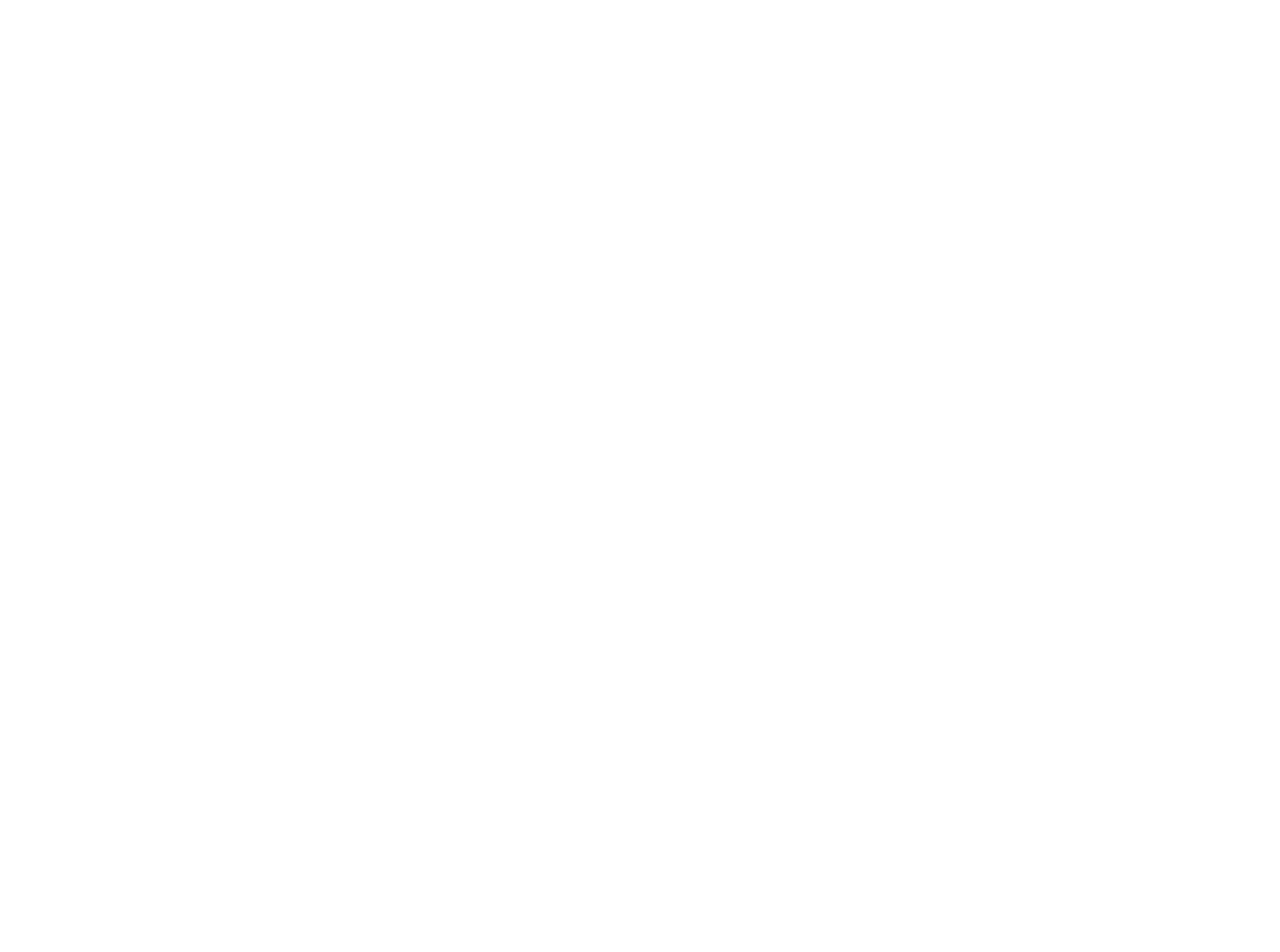
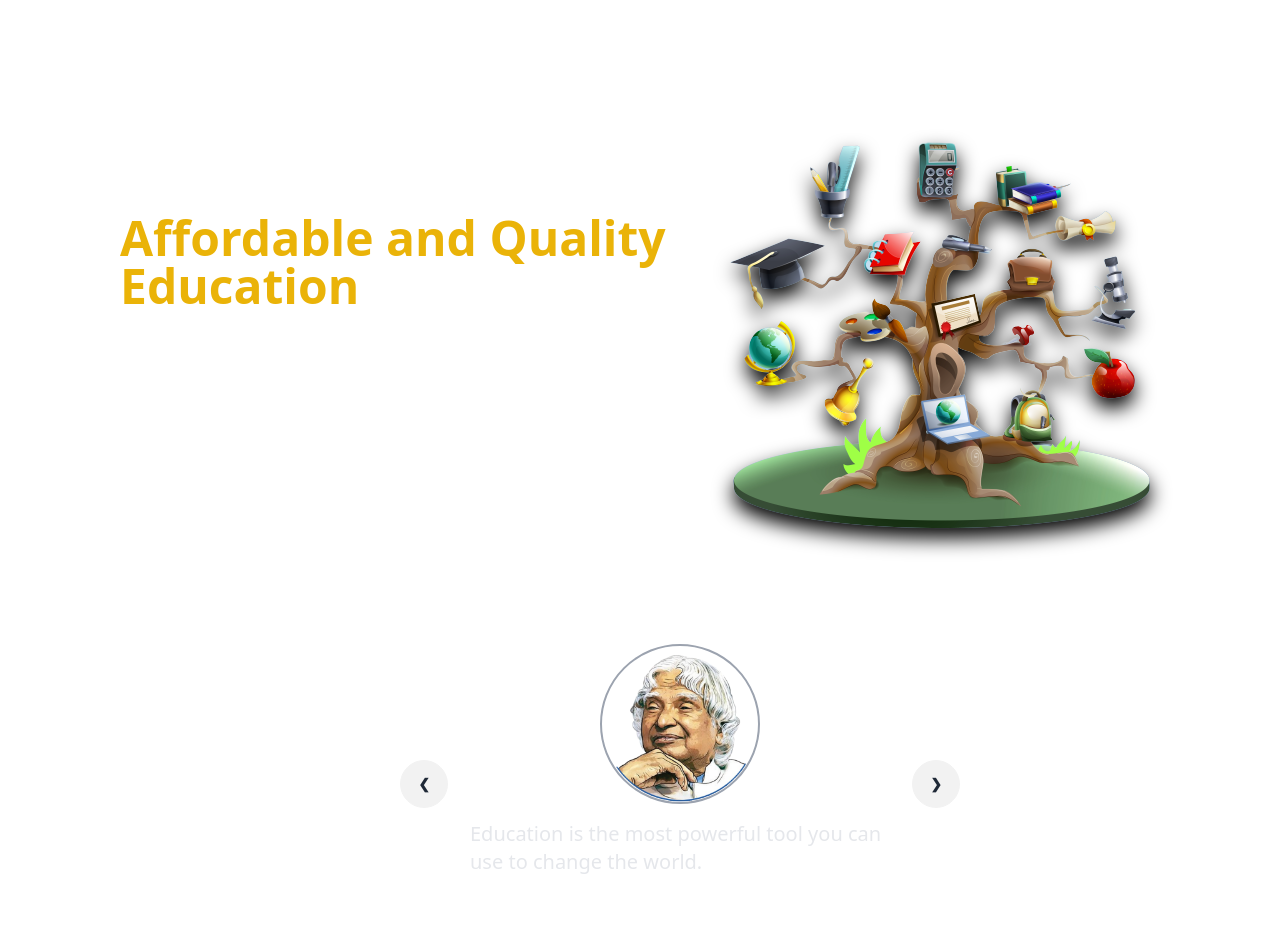
Before and after one commit to Nancy-2310/lms-frontend, a React (Vite) app: page /about in a window 1280 px wide. Before the commit this address had no page. Shown: the top 952 px of the page. Before the commit the page ends 800 px from the top, so only its background shows below. Built offline with nearby package versions, Linux system fonts and the light colour scheme.

Commit message:
Added About us page and fixed sidebar login signup button

```diff
--- a/src/App.jsx
+++ b/src/App.jsx
@@ -4,6 +4,7 @@
 import { Routes } from 'react-router-dom'
 import { Route } from 'react-router-dom';
 
+import AboutUs from "./Pages/AboutUs";
 import HomePage from './Pages/HomePage';
 function App() {
 
@@ -12,6 +13,7 @@
     <>
       <Routes>
         <Route path="/" element={<HomePage />} ></Route>
+        <Route path="/about" element={<AboutUs />} />
       </Routes>
     </>
   )
--- a/src/Layouts/HomeLayout.jsx
+++ b/src/Layouts/HomeLayout.jsx
@@ -51,7 +51,7 @@
             <div  className="drawer-side w-0">
                 <label htmlFor="my-drawer" className="drawer-overlay">
                 </label>
-                <ul className="menu p-4 w-48 sm:w-80 bg-base-100 text-base-content relative">
+                <ul className="menu p-4 w-48 h-[100%] sm:w-80 bg-base-100 text-base-content relative">
                     <li className="w-fit absolute right-2 z-50">
                         <button onClick={hideDrawer}>
                             <AiFillCloseCircle size={24} />
@@ -76,11 +76,11 @@
                     </li>
 
                     <li>
-                        <Link to="/about">About Us</Link>
+                        <Link to={"/about"}>About Us</Link>
                     </li>
 
                     {!isLoggedIn && (
-                        <li className='absolute bottom-4 w-[90%'>
+                        <li className='absolute t-40 bottom-4 w-[90%]'>
                         <div className="w-full flex items-center justify-center">
                             <button className='btn-primary px-4 py-1 font-semibold rounded-md w-full'>
                                 <Link to="/login">Login</Link>
--- /dev/null
+++ b/src/Pages/AboutUs.jsx
@@ -0,0 +1,125 @@
+import React from "react";
+
+import aboutMainImage from "../assets/Images/aboutMainImage.png";
+import apj from "../assets/Images/QuotesPersonalityImage/apj.png";
+import billGates from "../assets/Images/QuotesPersonalityImage/billGates.png";
+import einstein from "../assets/Images/QuotesPersonalityImage/einstein.png";
+import nelsonMandela from "../assets/Images/QuotesPersonalityImage/nelsonMandela.png";
+import steveJobs from "../assets/Images/QuotesPersonalityImage/steveJobs.png";
+import HomeLayout from "../Layouts/HomeLayout";
+function AboutUs(){
+    return (
+        <HomeLayout>
+            <div className="pl-20 pt-20 flex flex-col text-white">
+                <div className="flex items-center gap-5 mx-10">
+                    <section className="w-1/2 space-y-10">
+                    <h1 className="text-5xl text-yellow-500 font-semibold">
+                        Affordable and Quality Education
+                    </h1>
+                        <p>
+                            Our goal is to provide the affordable and quality education. We are providing the platform for the aspiring teachers and their skills, creativity and knowledge to each other to empower in the growth and wellness of mankind.
+                        </p>
+                    </section>
+
+                    <div className="w-1/2">
+                        <img
+                            id="test1"
+                            style={{
+                                filter: "drop-shadow(0px 10px 10px rgb(0,0,0))"
+                            }}
+                            alt="aboutmainimage"
+                            className="drop-shadow-2xl"
+                            src={aboutMainImage}
+                        />
+                    </div>
+                </div>
+
+
+            <div className="carousel w-1/2 m-auto my-16 ">
+            <div id="slide1" className="carousel-item relative w-full">
+                    <div className="flex flex-col items-center justify-center gap-4 px-[15%]">
+                    <img src={apj} className="w-40 rounded-full border-2 border-gray-400" />
+                    <p className="text-xl text-gray-200">
+                    {"Education is the most powerful tool you can use to change the world."}
+                    </p>
+                    <h3 className="text-2xl font-semibold">
+                    APJ Abdul Kalam
+                    </h3>
+                    <div className="absolute flex justify-between transform -translate-y-1/2 left-5 right-5 top-1/2">
+                    <a href="#slide4" className="btn btn-circle">❮</a>
+                    <a href="#slide2" className="btn btn-circle">❯</a>
+                    </div>
+                    </div>
+
+            </div>
+
+            <div id="slide2" className="carousel-item relative w-full">
+                    <div className="flex flex-col items-center justify-center gap-4 px-[15%]">
+                    <img src={billGates} className="w-40 rounded-full border-2 border-gray-400" />
+                    <p className="text-xl text-gray-200">
+                    {"Education is the most powerful tool you can use to change the world."}
+                    </p>
+                    <h3 className="text-2xl font-semibold">
+                    Bill Gates
+                    </h3>
+                    <div className="absolute flex justify-between transform -translate-y-1/2 left-5 right-5 top-1/2">
+                    <a href="#slide1" className="btn btn-circle">❮</a>
+                    <a href="#slide3" className="btn btn-circle">❯</a>
+                    </div>
+                    </div>
+            </div>
+
+            <div id="slide3" className="carousel-item relative w-full">
+            <div className="flex flex-col items-center justify-center gap-4 px-[15%]">
+                    <img src={einstein} className="w-40 rounded-full border-2 border-gray-400" />
+                    <p className="text-xl text-gray-200">
+                    {"Education is the most powerful tool you can use to change the world."}
+                    </p>
+                    <h3 className="text-2xl font-semibold">
+                    Einstein
+                    </h3>
+                    <div className="absolute flex justify-between transform -translate-y-1/2 left-5 right-5 top-1/2">
+                    <a href="#slide2" className="btn btn-circle">❮</a>
+                    <a href="#slide4" className="btn btn-circle">❯</a>
+                    </div>
+                    </div>
+            </div>
+
+            <div id="slide4" className="carousel-item relative w-full">
+            <div className="flex flex-col items-center justify-center gap-4 px-[15%]">
+                    <img src={nelsonMandela} className="w-40 rounded-full border-2 border-gray-400" />
+                    <p className="text-xl text-gray-200">
+                    {"Education is the most powerful tool you can use to change the world."}
+                    </p>
+                    <h3 className="text-2xl font-semibold">
+                    Nelson Mandela
+                    </h3>
+                    <div className="absolute flex justify-between transform -translate-y-1/2 left-5 right-5 top-1/2">
+                    <a href="#slide3" className="btn btn-circle">❮</a>
+                    <a href="#slide1" className="btn btn-circle">❯</a>
+                    </div>
+                    </div>
+            </div>
+
+            <div id="slide4" className="carousel-item relative w-full">
+            <div className="flex flex-col items-center justify-center gap-4 px-[15%]">
+                    <img src={steveJobs} className="w-40 rounded-full border-2 border-gray-400" />
+                    <p className="text-xl text-gray-200">
+                    {"Education is the most powerful tool you can use to change the world."}
+                    </p>
+                    <h3 className="text-2xl font-semibold">
+                    Steve Jobs
+                    </h3>
+                    <div className="absolute flex justify-between transform -translate-y-1/2 left-5 right-5 top-1/2">
+                    <a href="#slide3" className="btn btn-circle">❮</a>
+                    <a href="#slide1" className="btn btn-circle">❯</a>
+        </div>
+        </div>
+        </div>
+    </div>
+            </div>
+        </HomeLayout>
+    )
+}
+
+export default AboutUs;
```
